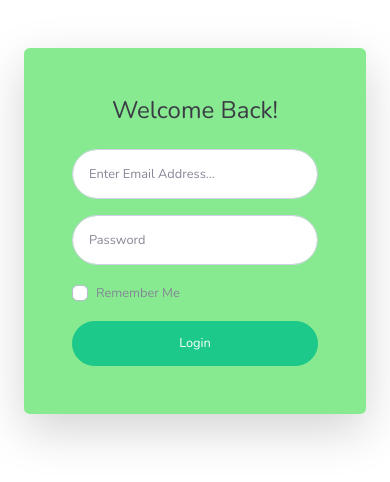
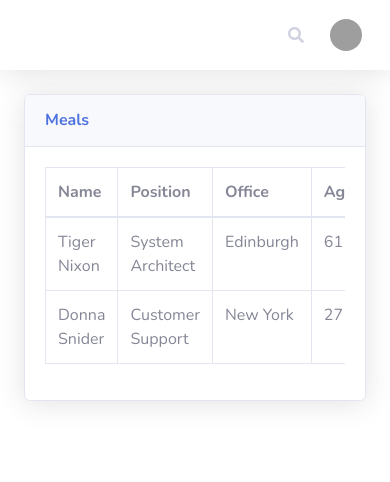
Before and after one commit to rdelhaise/healthyApp, a PHP site: page / in a window 390 px wide. Shown: the top 482 px of the page. Run offline with PHP 8.4, Linux system fonts and the light colour scheme; grey boxes are pictures that could not be loaded.

Commit message:
Debut homepage

```diff
--- a/index.php
+++ b/index.php
@@ -2,5 +2,5 @@
 require "vendor/autoload.php";
 
 include "templates/header.php";
-include "public/login.php";
+include "public/blank.php";
 include "templates/footer.php";
--- /dev/null
+++ b/public/blank.php
@@ -0,0 +1,122 @@
+<body id="page-top">
+<!-- Main Content -->
+<div id="content">
+
+    <!-- Topbar -->
+    <nav class="navbar navbar-expand navbar-light bg-white topbar mb-4 static-top shadow">
+
+
+        <!-- Topbar Navbar -->
+        <ul class="navbar-nav ml-auto">
+
+            <!-- Nav Item - Search Dropdown (Visible Only XS) -->
+            <li class="nav-item dropdown no-arrow d-sm-none">
+                <a class="nav-link dropdown-toggle" href="#" id="searchDropdown" role="button" data-toggle="dropdown"
+                   aria-haspopup="true" aria-expanded="false">
+                    <i class="fas fa-search fa-fw"></i>
+                </a>
+                <!-- Dropdown - Messages -->
+                <div class="dropdown-menu dropdown-menu-right p-3 shadow animated--grow-in"
+                     aria-labelledby="searchDropdown">
+                    <form class="form-inline mr-auto w-100 navbar-search">
+                        <div class="input-group">
+                            <input type="text" class="form-control bg-light border-0 small" placeholder="Search for..."
+                                   aria-label="Search" aria-describedby="basic-addon2">
+                            <div class="input-group-append">
+                                <button class="btn btn-primary" type="button">
+                                    <i class="fas fa-search fa-sm"></i>
+                                </button>
+                            </div>
+                        </div>
+                    </form>
+                </div>
+            </li>
+
+
+            <div class="topbar-divider d-none d-sm-block"></div>
+
+            <!-- Nav Item - User Information -->
+            <li class="nav-item dropdown no-arrow">
+                <a class="nav-link dropdown-toggle" href="#" id="userDropdown" role="button" data-toggle="dropdown"
+                   aria-haspopup="true" aria-expanded="false">
+                    <span class="mr-2 d-none d-lg-inline text-gray-600 small">Valerie Luna</span>
+                    <img class="img-profile rounded-circle" src="https://source.unsplash.com/K4mSJ7kc0As/600x800">
+                </a>
+                <!-- Dropdown - User Information -->
+                <div class="dropdown-menu dropdown-menu-right shadow animated--grow-in" aria-labelledby="userDropdown">
+                    <a class="dropdown-item" href="#">
+                        <i class="fas fa-user fa-sm fa-fw mr-2 text-gray-400"></i>
+                        Profile
+                    </a>
+                    <a class="dropdown-item" href="#">
+                        <i class="fas fa-cogs fa-sm fa-fw mr-2 text-gray-400"></i>
+                        Settings
+                    </a>
+                    <a class="dropdown-item" href="#">
+                        <i class="fas fa-list fa-sm fa-fw mr-2 text-gray-400"></i>
+                        Activity Log
+                    </a>
+                    <div class="dropdown-divider"></div>
+                    <a class="dropdown-item" href="#" data-toggle="modal" data-target="#logoutModal">
+                        <i class="fas fa-sign-out-alt fa-sm fa-fw mr-2 text-gray-400"></i>
+                        Logout
+                    </a>
+                </div>
+            </li>
+
+        </ul>
+
+    </nav>
+    <!-- End of Topbar -->
+
+
+    <!-- Begin Page Content -->
+    <div class="container-fluid">
+        <div class="card shadow mb-4">
+            <div class="card-header py-3">
+                <h6 class="m-0 font-weight-bold text-primary">Meals</h6>
+            </div>
+            <div class="card-body">
+                <div class="table-responsive">
+                    <table class="table table-bordered" id="dataTable" width="100%" cellspacing="0">
+                        <thead>
+                        <tr>
+                            <th>Name</th>
+                            <th>Position</th>
+                            <th>Office</th>
+                            <th>Age</th>
+                            <th>Start date</th>
+                            <th>Salary</th>
+                        </tr>
+                        </thead>
+                        <tbody>
+                        <tr>
+                            <td>Tiger Nixon</td>
+                            <td>System Architect</td>
+                            <td>Edinburgh</td>
+                            <td>61</td>
+                            <td>2011/04/25</td>
+                            <td>$320,800</td>
+                        </tr>
+                        <tr>
+                            <td>Donna Snider</td>
+                            <td>Customer Support</td>
+                            <td>New York</td>
+                            <td>27</td>
+                            <td>2011/01/25</td>
+                            <td>$112,000</td>
+                        </tr>
+                        </tbody>
+                    </table>
+                </div>
+            </div>
+        </div>
+        <!-- /.container-fluid -->
+
+    </div>
+
+
+    <!-- Scroll to Top Button-->
+    <a class="scroll-to-top rounded" href="#page-top">
+        <i class="fas fa-angle-up"></i>
+    </a>
--- a/public/login.php
+++ b/public/login.php
@@ -15,7 +15,7 @@
               <div class="col-lg-6">
                 <div class="p-5 login-form">
                   <div class="text-center">
-                    <h1 class="h4 text-gray-900 mb-4">Welcome Back!</h1>
+                    <h1 class="h2 text-white mb-4">Welcome</h1>
                   </div>
                       <form class="user">
                         <div class="form-group">
--- a/templates/header.php
+++ b/templates/header.php
@@ -9,7 +9,7 @@
     <meta name="description" content="">
     <meta name="author" content="">
 
-    <title>SB Admin 2 - Login</title>
+    <title>Healthy App</title>
 
     <!-- Custom fonts for this template-->
     <link href="../vendor/fontawesome-free/css/all.min.css" rel="stylesheet" type="text/css">
```
